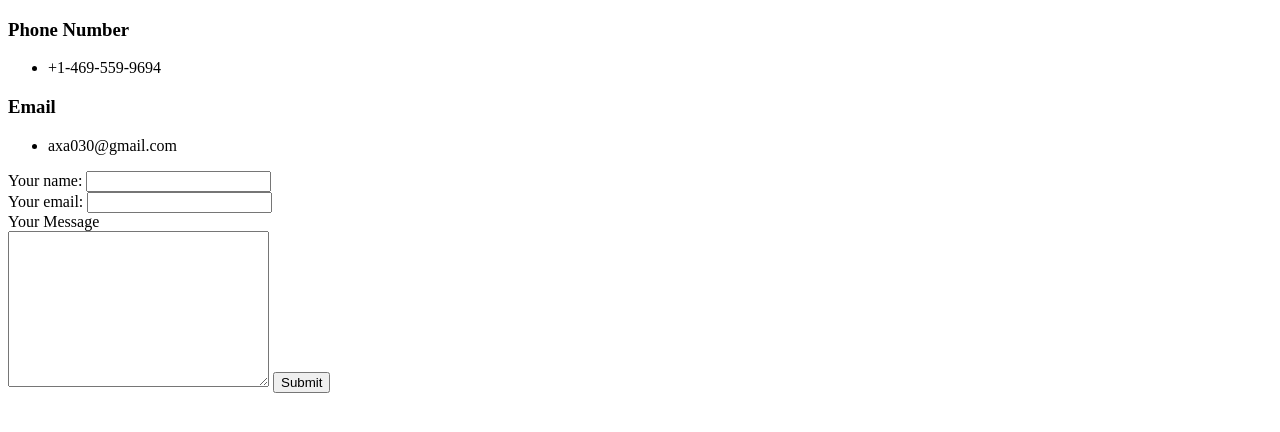
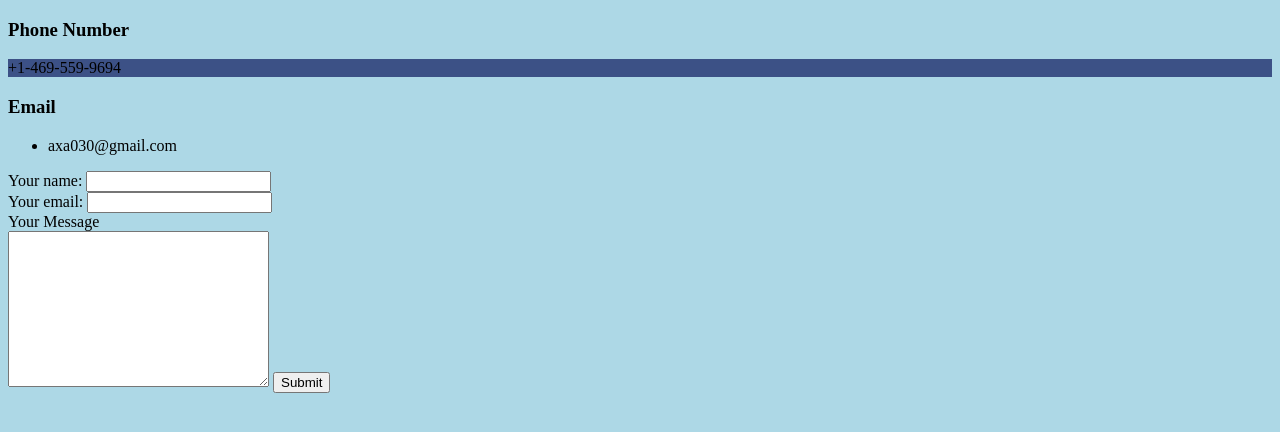
Before and after one commit to axa030/cv, a plain HTML site: page Contact Me.html in a window 1280 px wide. Drawn offline with Linux system fonts and the light colour scheme.

Commit message:
Update Contact Me.html

```diff
--- a/Contact Me.html
+++ b/Contact Me.html
@@ -6,17 +6,17 @@
   <title>My Contact info</title>
 </head>
 
-<body>
+<body style="background-color: lightblue;">
   <h3>Phone Number</h3>
-  <ul>
-    <li>+1-469-559-9694</li>
-  </ul>
+  <div style="background-color: #3C5186;">
+    <p>+1-469-559-9694</p>
+  </div>
   <h3>Email</h3>
   <ul>
     <li>axa030@gmail.com</li>
   </ul>
 
-  <form action="mailto:axa030@gmail.com" method="post"enctype="text/plain">
+  <form action="mailto:axa030@gmail.com" method="post" enctype="text/plain">
     <label>Your name:</label>
     <input type="text" name="yourName" value=""><br>
     <label>Your email:</label>
```
